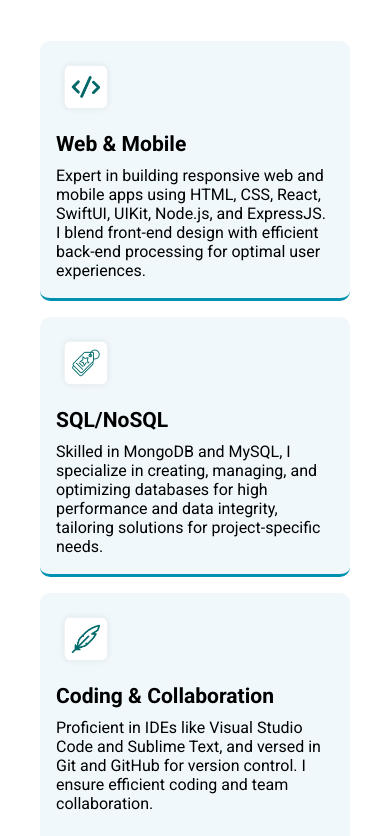
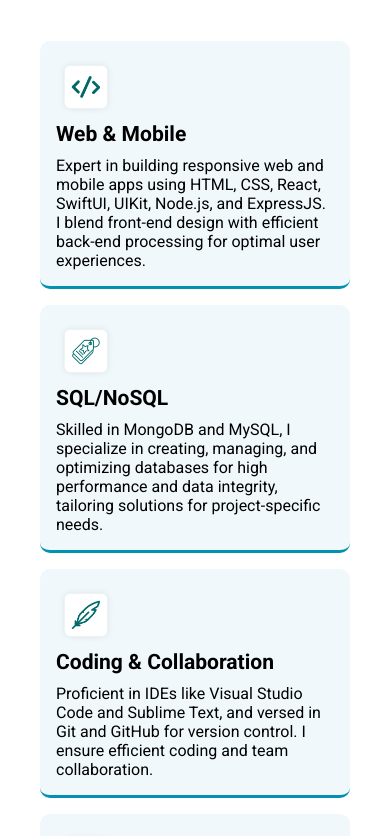
Before and after one commit to mhallrp/TechPortfolio-old, a React (Create React App) app: page / in a window 390 px wide. Shown: the part 788-1624 px from the top of the page. Built offline with nearby package versions, Linux system fonts and the light colour scheme.

Commit message:
Mobile breakpoints

```diff
--- a/src/components/skillsCard/styles.module.css
+++ b/src/components/skillsCard/styles.module.css
@@ -1,5 +1,5 @@
 .skillCard{
-    height: 225px;
+    height: auto;
     width: 320px;
     background-color: #f0f8fc;
     margin: 8px;
@@ -21,12 +21,12 @@
 }
 
 .skillCard h3{
-    margin-top: 10px;
+    margin-top: 0px;
+    margin-bottom: 10PX;
 }
 
 @media (max-width:499px){
-    .skillCard h3{
-        margin-bottom: 10px;
-
+    .skillCard{
+        width:100%;
     }
 }
--- a/src/pages/landing/landing.jsx
+++ b/src/pages/landing/landing.jsx
@@ -36,6 +36,7 @@ const Landing = () => {
                     <SkillCard image={ 3 } title="Coding & Collaboration" text="Proficient in IDEs like Visual Studio Code and Sublime Text, and versed in Git and GitHub for version control. I ensure efficient coding and team collaboration."/>
                     <SkillCard image={ 4 } title="Design & Ops" text="Utilizing Figma for intuitive UI/UX design and Docker for streamlined DevOps, I deliver designs with technical efficiency, ensuring both aesthetics and robust functionality."/>
                 </div>
+
             </Section>
             <Section ref={ aboutSectionRef } className={ Styles.aboutSection }>
             <div className={ Styles.aboutData }>
```
